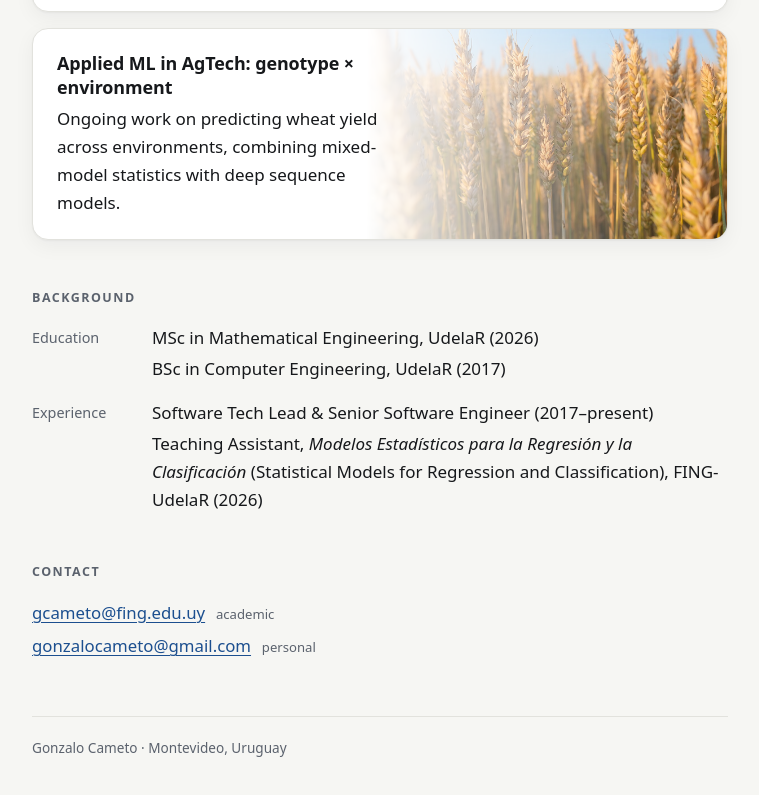
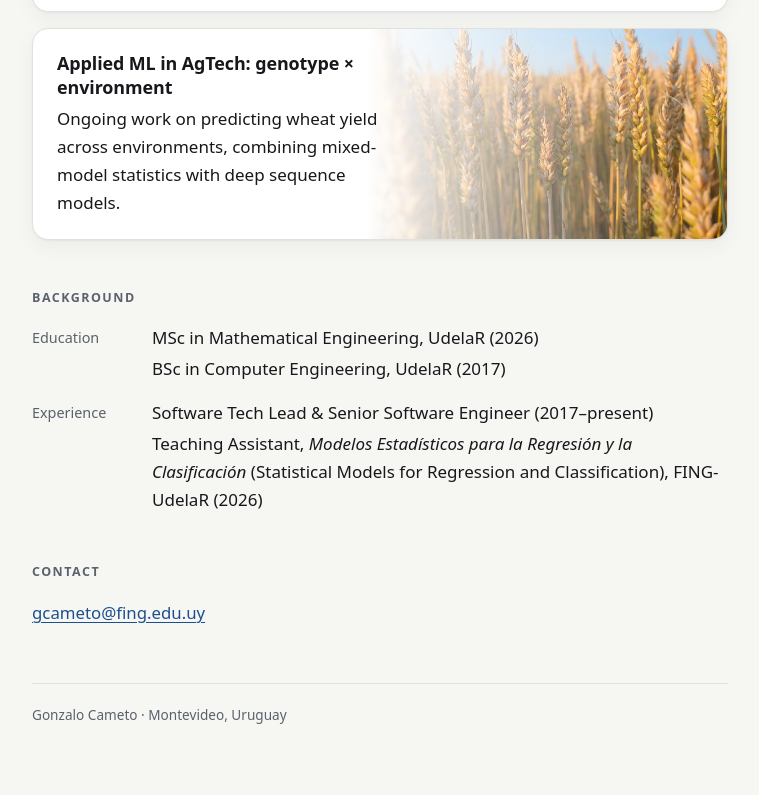
Before and after one commit to gonzalocameto/gonzalocameto.github.io, a plain HTML site: page index.html in a window 1280 px wide. Shown: the part 1501-2296 px from the top of the page, without its empty margins (260-1019 px from the left). Drawn offline with Linux system fonts and the light colour scheme.

Commit message:
Footer changed

```diff
--- a/index.html
+++ b/index.html
@@ -142,8 +142,7 @@
   <section aria-labelledby="contact">
     <h2 id="contact">Contact</h2>
     <ul class="contact">
-      <li><a href="mailto:gcameto@fing.edu.uy" data-goatcounter-click="email-fing">gcameto@fing.edu.uy</a> <span>academic</span></li>
-      <li><a href="mailto:gonzalocameto@gmail.com" data-goatcounter-click="email-personal">gonzalocameto@gmail.com</a> <span>personal</span></li>
+      <li><a href="mailto:gcameto@fing.edu.uy" data-goatcounter-click="email-fing">gcameto@fing.edu.uy</a></li>
     </ul>
   </section>
 
```
